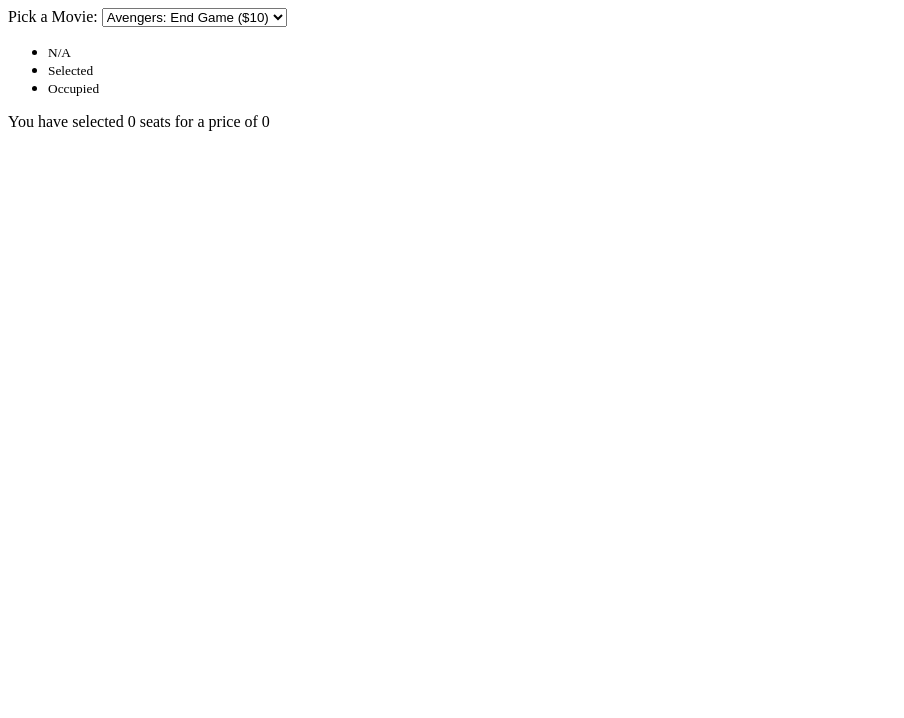
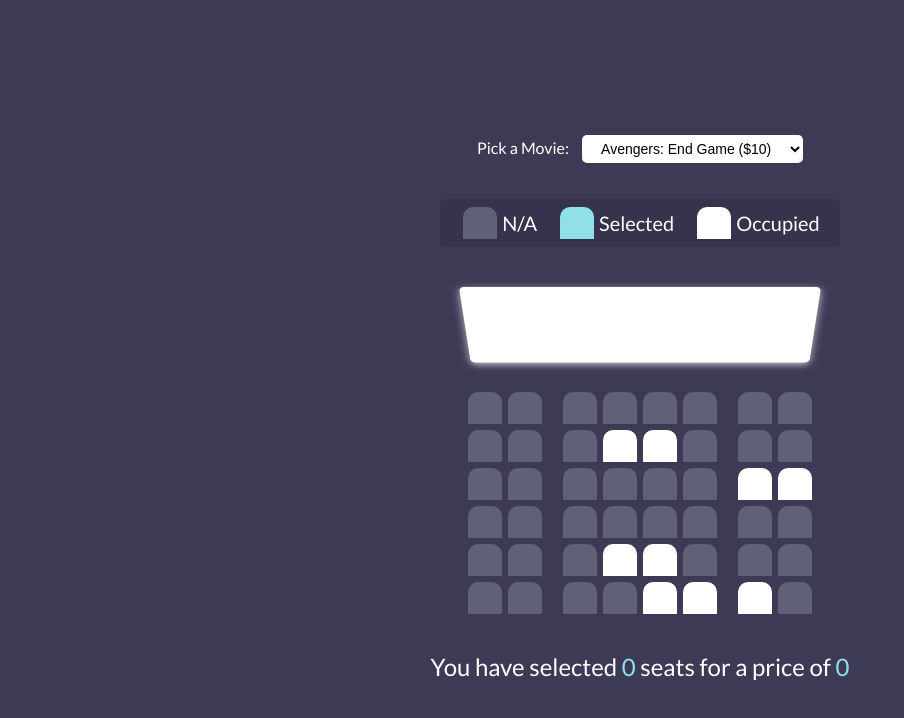
Before and after one commit to andrewteece/movie-seat-booking, a plain HTML site: page index.html in a window 1280 px wide. Shown: the whole page, without its empty margins (0-904 px from the left). Drawn offline with Linux system fonts and the light colour scheme.

Commit message:
css finished

```diff
--- a/css/style.css
+++ b/css/style.css
@@ -0,0 +1,150 @@
+@import url("https://fonts.googleapis.com/css2?family=Lato:wght@300;400;700&display=swap");
+
+/* CSS CUSTOM PROPERTIED */
+
+:root {
+  --ff-primary: "Lato", sans-serif;
+
+  --fs-300: 0.875rem;
+  --fs-400: 1rem;
+  --fs-500: 1.5rem;
+  --fs-600: 2rem;
+  --fs-700: 3rem;
+  --fs-800: 4rem;
+
+  --clr-bgBody: hsl(244, 19%, 28%);
+  --clr-bgSeat: hsl(240, 10%, 42%);
+  --clr-bgShowcase: hsla(0, 0%, 2%, 0.1);
+  --clr-showcase: hsl(0, 0%, 47%);
+  --clr-selected: hsl(185, 64%, 74%);
+  --clr-neutral-100: hsl(0, 0%, 100%);
+}
+
+
+/* CSS RESET */
+
+*,
+::before,
+::after {
+    box-sizing: border-box;
+}
+
+/* GENERAL/GLOBAL STYLES */
+
+body {
+    background-color: var(--clr-bgBody);
+    display: flex;
+    flex-direction: column;
+    align-items: center;
+    justify-content: center;
+    height: 100vh;
+    margin: 0;
+    color: var(--clr-neutral-100);
+    font-family: var(--ff-primary);
+}
+
+.text {
+    font-size: var(--fs-500);
+    margin: 5px 0;
+}
+
+.text span {
+    color: var(--clr-selected);
+    font-size: var(--fs-500);
+}
+
+/* CONTAINER STYLES */
+
+.movie__container {
+    margin: 20px 0;
+}
+
+.movie__container select {
+    background-color: var(--clr-neutral-100);
+    border: 0;
+    border-radius: 5px;
+    font-size: var(--fs-300);
+    margin-left: .625rem;
+    padding: 5px 15px 5px 15px;
+}
+
+.seat__container {
+    perspective: 1000px;
+    margin-bottom: 30px;
+}
+
+/* SEATS & ROWS */
+
+.seat {
+  background-color: var(--clr-bgSeat);
+  height: 2rem;
+  width: 2.125rem;
+  margin: .1875rem;
+  border-top-left-radius: .625rem;
+  border-top-right-radius: .625rem;
+}
+
+.seat.selected {
+    background-color: var(--clr-selected);
+}
+
+.seat.occupied {
+    background-color: var(--clr-neutral-100);
+}
+
+.seat:nth-of-type(2) {
+    margin-right: 1.125rem;
+}
+
+.seat:nth-last-of-type(2) {
+    margin-left: 1.125rem;
+}
+
+.seat:not(.occupied):hover {
+    cursor: pointer;
+    transform: scale(1.2);
+}
+
+.row {
+    display: flex;
+}
+
+/* SHOWCASE */
+
+.showcase .seat:not(.occupied):hover {
+    cursor: default;
+    transform: scale(1);
+}
+
+.showcase {
+    display: flex;
+    justify-content: space-between;
+    background: var(--clr-bgShowcase);
+    padding: 5px 10px;
+    border-radius: 5px;
+    color: var(--clr-showcase);
+    list-style: none;
+}
+
+.showcase li {
+    display: flex;
+    align-items: center;
+    justify-content: center;
+    margin: 0 10px;
+    font-size: var(--fs-500);
+}
+
+.showcase li small {
+    margin-left: 2px;
+    color: var(--clr-neutral-100);
+}
+
+.screen {
+    background-color: var(--clr-neutral-100);
+    height: 6rem;
+    width: 100%;
+    margin: 15px 0;
+    transform: rotateX(-45deg);
+    box-shadow: 0 3px 10px rgba(255, 255, 255, 0.7);
+    border-radius: 5px;
+}
--- a/index.html
+++ b/index.html
@@ -34,7 +34,7 @@
       </ul>
     </section>
 
-    <section class="container">
+    <section class="seat__container">
       <div class="screen"></div>
 
       <div class="row">
```
